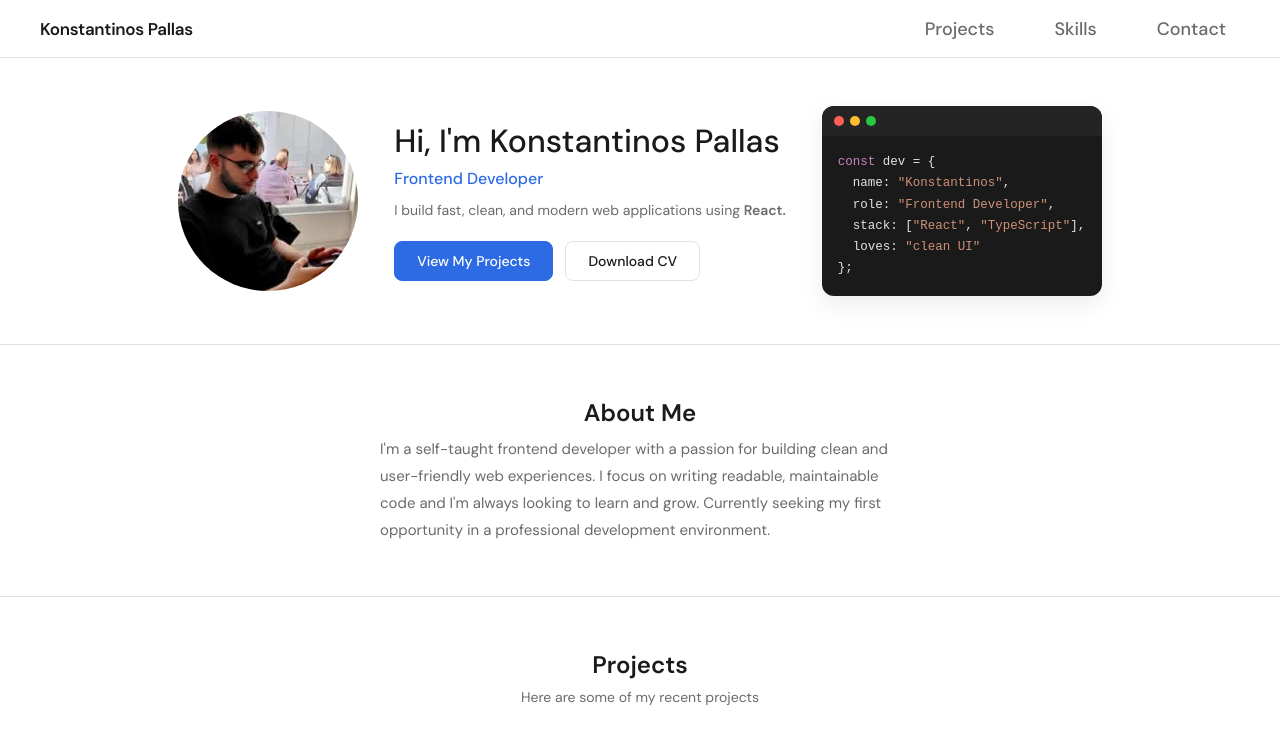
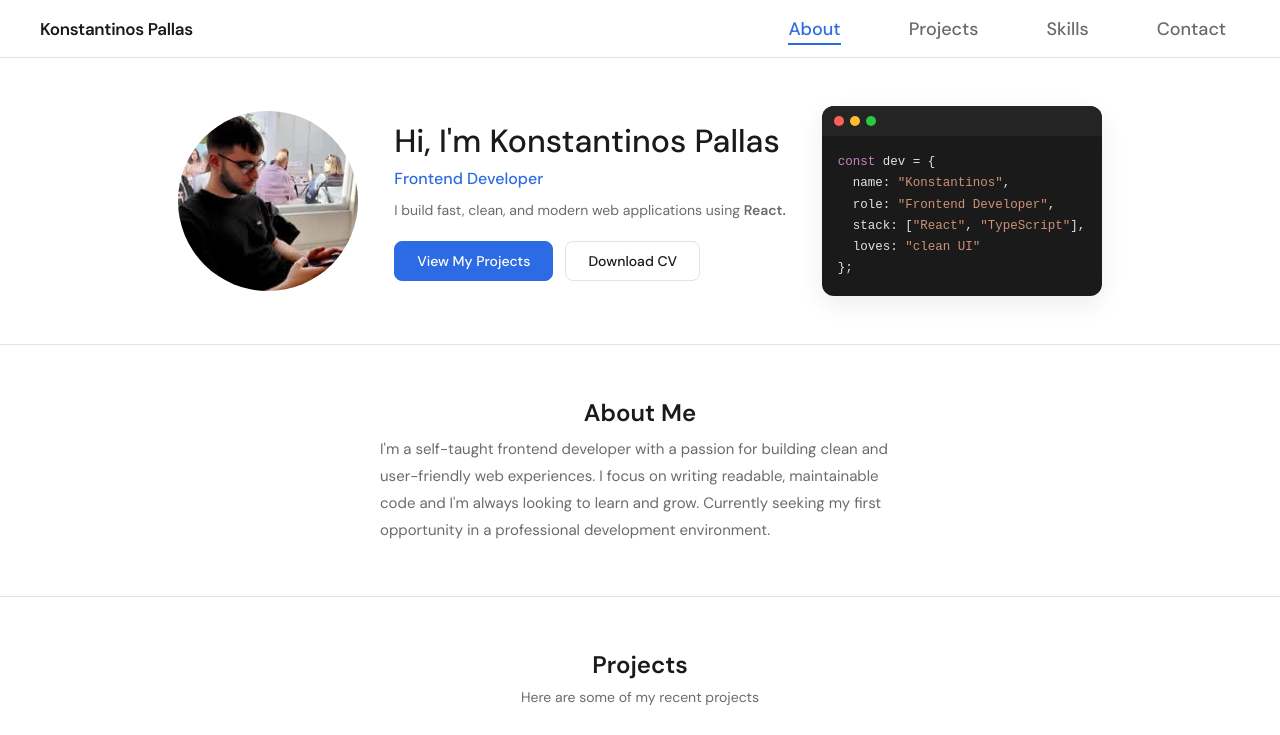
Before and after one commit to Kostaspallas12/portofolio, a plain HTML site: page portofolio-master/index1.html in a window 1280 px wide. Shown: the top 735 px of the page. Drawn offline with Linux system fonts and the light colour scheme.

Commit message:
Improve nav bar: About link, hover/active states, scroll-spy
- Add an "About" link before Projects, tightened link gap to 40px
- Replace pill hover background with blue underline hover/active state
  matching the primary accent color
- Make the logo clickable to scroll to top, with pointer cursor
- Add IntersectionObserver-based scroll-spy to highlight the nav link
  for the section currently in view

```diff
--- a/portofolio-master/index1.html
+++ b/portofolio-master/index1.html
@@ -20,8 +20,9 @@
 <body>
 
 <nav>
-    <div class="logo">Konstantinos Pallas</div>
+    <div class="logo" id="logo-link">Konstantinos Pallas</div>
     <ul>
+        <li><a href="#about">About</a></li>
         <li><a href="#projects">Projects</a></li>
         <li><a href="#skills">Skills</a></li>
         <li><a href="#contact">Contact</a></li>
@@ -163,5 +164,29 @@
     <p>© 2026 Konstantinos Pallas</p>
 </footer>
 
+<script>
+    document.getElementById('logo-link').addEventListener('click', () => {
+        window.scrollTo({ top: 0, behavior: 'smooth' });
+    });
+
+    const navLinks = document.querySelectorAll('nav ul a[href^="#"]');
+    const sections = Array.from(navLinks)
+        .map(link => document.querySelector(link.getAttribute('href')))
+        .filter(Boolean);
+
+    const spyObserver = new IntersectionObserver((entries) => {
+        entries.forEach(entry => {
+            if (entry.isIntersecting) {
+                const id = entry.target.getAttribute('id');
+                navLinks.forEach(link => {
+                    link.classList.toggle('active', link.getAttribute('href') === '#' + id);
+                });
+            }
+        });
+    }, { rootMargin: '-40% 0px -55% 0px', threshold: 0 });
+
+    sections.forEach(section => spyObserver.observe(section));
+</script>
+
 </body>
 </html>
--- a/portofolio-master/style.css
+++ b/portofolio-master/style.css
@@ -33,27 +33,47 @@ nav .logo {
     font-weight: 600;
     color: #1a1a1a;
     letter-spacing: -0.3px;
+    cursor: pointer;
 }
 
 nav ul {
     list-style: none;
     display: flex;
-    gap: 32px;
+    gap: 40px;
 }
 
 nav ul a {
+    position: relative;
     text-decoration: none;
     color: #6b6b6b;
     font-size: 18px;
     font-weight: 500;
     padding: 6px 14px;
     border-radius: 20px;
-    transition: background 0.2s, color 0.2s;
+    transition: color 0.2s ease;
 }
 
-nav ul a:hover {
-    background: #f0f0f0;
-    color: #1a1a1a;
+nav ul a::after {
+    content: "";
+    position: absolute;
+    left: 14px;
+    right: 14px;
+    bottom: 2px;
+    height: 2px;
+    background: #2d6be4;
+    transform: scaleX(0);
+    transform-origin: left;
+    transition: transform 0.2s ease;
+}
+
+nav ul a:hover,
+nav ul a.active {
+    color: #2d6be4;
+}
+
+nav ul a:hover::after,
+nav ul a.active::after {
+    transform: scaleX(1);
 }
 
 .hero {
--- a/public/style.css
+++ b/public/style.css
@@ -33,27 +33,47 @@ nav .logo {
     font-weight: 600;
     color: #1a1a1a;
     letter-spacing: -0.3px;
+    cursor: pointer;
 }
 
 nav ul {
     list-style: none;
     display: flex;
-    gap: 32px;
+    gap: 40px;
 }
 
 nav ul a {
+    position: relative;
     text-decoration: none;
     color: #6b6b6b;
     font-size: 18px;
     font-weight: 500;
     padding: 6px 14px;
     border-radius: 20px;
-    transition: background 0.2s, color 0.2s;
+    transition: color 0.2s ease;
 }
 
-nav ul a:hover {
-    background: #f0f0f0;
-    color: #1a1a1a;
+nav ul a::after {
+    content: "";
+    position: absolute;
+    left: 14px;
+    right: 14px;
+    bottom: 2px;
+    height: 2px;
+    background: #2d6be4;
+    transform: scaleX(0);
+    transform-origin: left;
+    transition: transform 0.2s ease;
+}
+
+nav ul a:hover,
+nav ul a.active {
+    color: #2d6be4;
+}
+
+nav ul a:hover::after,
+nav ul a.active::after {
+    transform: scaleX(1);
 }
 
 .hero {
```
Also changed, not shown: public/index.html (+26 -1 lines).
